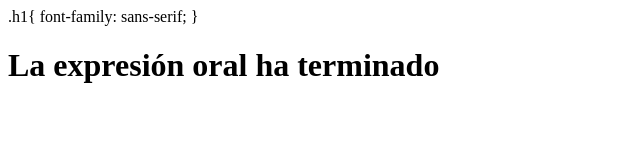
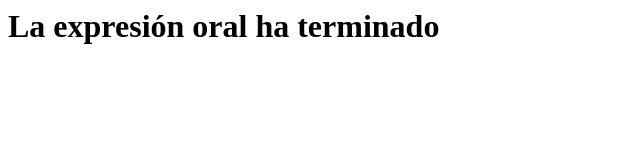
Before and after one commit to Propsops/mueum, a plain HTML site: page index.html in a window 1280 px wide. Shown: the whole page, without its empty margins (0-640 px from the left). Drawn offline with Linux system fonts and the light colour scheme.

Commit message:
Update index.html

```diff
--- a/index.html
+++ b/index.html
@@ -1,6 +1,2 @@
-<styles>
-  .h1{
-    font-family: sans-serif;
-  }
-</styles>
+
 <h1>La expresión oral ha terminado</h1>
```
